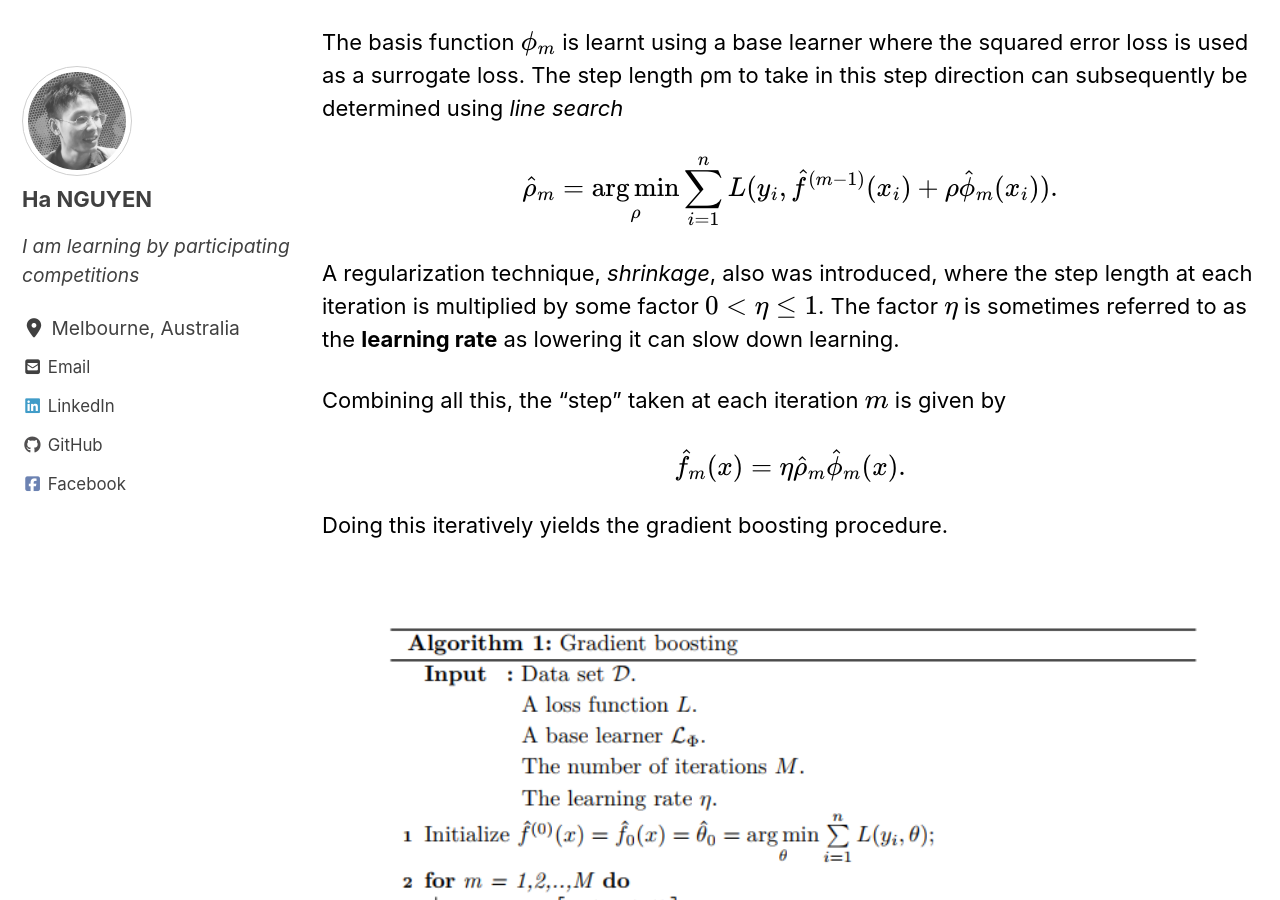
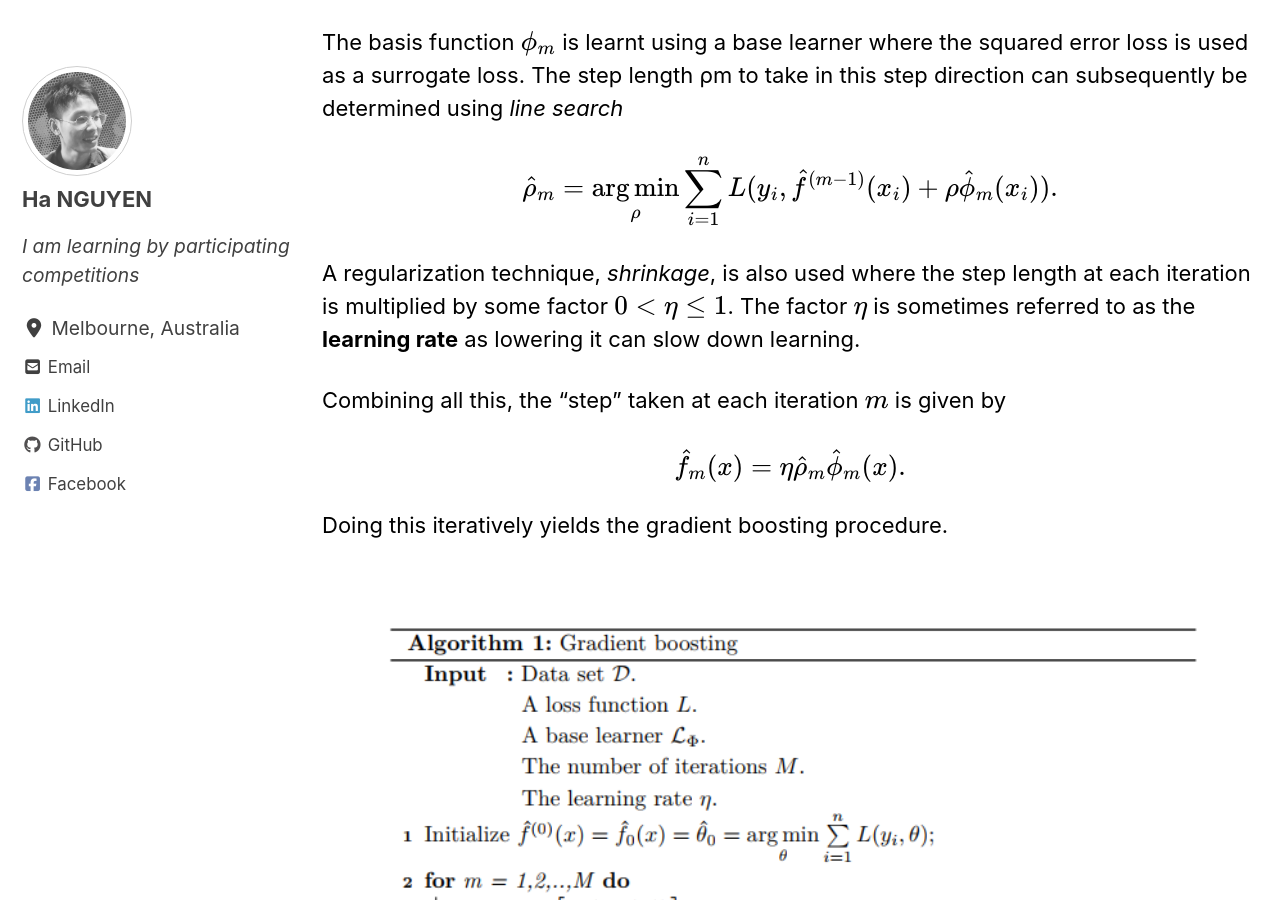
Before and after one commit to datasciblog/datasciblog.github.io, a Jekyll site: the page built from _posts/2020-02-26-tree-boosting-03.md, in a window 1280 px wide and 900 px high, scrolled down 12031 px. Built offline with Jekyll 4.4.1, drawn with Linux system fonts in a browser that asks for light colours; cached includes are drawn as plain includes; nearby versions of some CDN libraries; formulas are drawn with MathJax 3.

Commit message:
Update 2020-02-26-tree-boosting-03.md

```diff
--- a/_posts/2020-02-26-tree-boosting-03.md
+++ b/_posts/2020-02-26-tree-boosting-03.md
@@ -280,7 +280,7 @@ determined using *line search*
 $$\hat{\rho}_m = \underset{\rho}{\arg\min} \sum\limits_{i=1}^n
 L(y_i, \hat{f}^{(m−1)}(x_i) + \rho \hat{\phi}_m(x_i)).$$
 
-A regularization technique, *shrinkage*, also was introduced, where the step length at each iteration is multiplied by some factor $0 < \eta \leq 1$. The factor $\eta$ is sometimes referred to as the **learning rate** as lowering it can slow down learning.
+A regularization technique, *shrinkage*, is also used where the step length at each iteration is multiplied by some factor $0 < \eta \leq 1$. The factor $\eta$ is sometimes referred to as the **learning rate** as lowering it can slow down learning.
 
 Combining all this, the "step" taken at each iteration $m$ is given by
 
```
